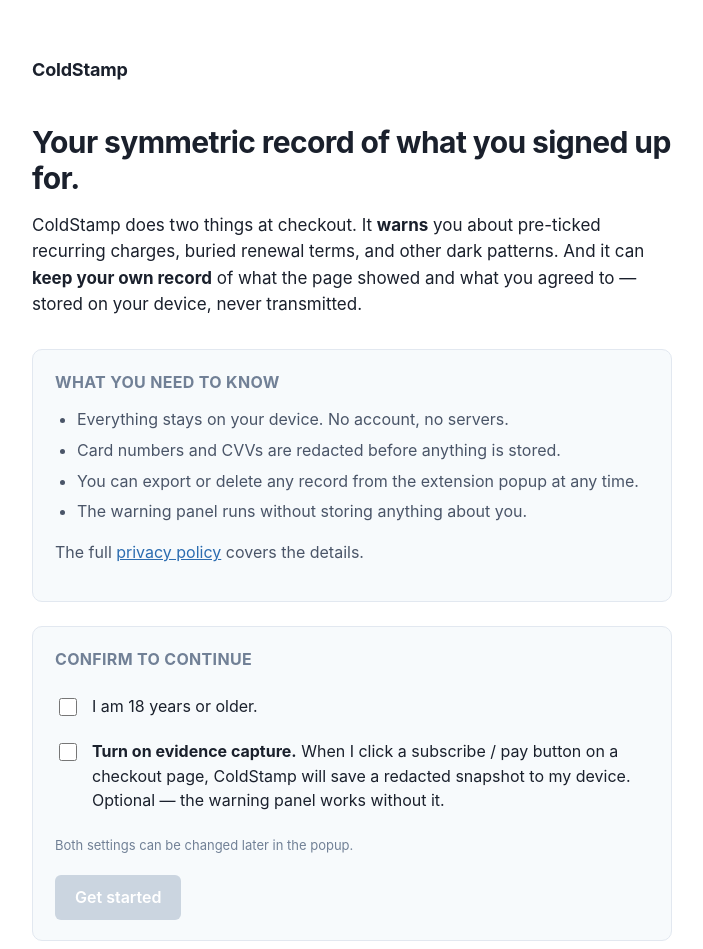
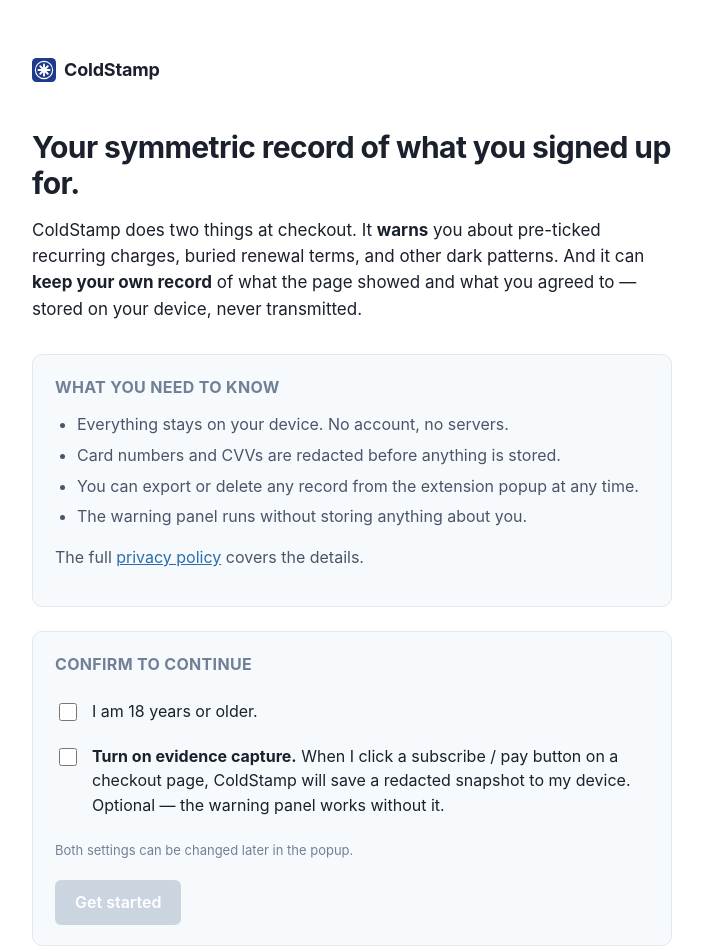
Before and after one commit to antonefremov/coldstamp, a website built with Vite: page src/onboarding/index.html in a window 1280 px wide. Shown: the top 949 px of the page, without its empty margins (288-991 px from the left). Built offline with nearby package versions, Linux system fonts and the light colour scheme; some packages are replaced by stand-ins of ours.

Commit message:
Add logo on onboarding page

```diff
--- a/src/onboarding/index.html
+++ b/src/onboarding/index.html
@@ -9,7 +9,19 @@
   <body>
     <main>
       <header>
-        <div class="wordmark">ColdStamp</div>
+        <div class="wordmark">
+          <svg viewBox="0 0 128 128" aria-hidden="true">
+            <rect x="0" y="0" width="128" height="128" rx="24" ry="24" fill="#1e3a8a"/>
+            <circle cx="64" cy="64" r="46" fill="none" stroke="#fff" stroke-width="6"/>
+            <g fill="none" stroke="#fff" stroke-width="10" stroke-linecap="round">
+              <line x1="64" y1="34" x2="64" y2="94"/>
+              <line x1="34" y1="64" x2="94" y2="64"/>
+              <line x1="44" y1="44" x2="84" y2="84"/>
+              <line x1="84" y1="44" x2="44" y2="84"/>
+            </g>
+          </svg>
+          <span>ColdStamp</span>
+        </div>
       </header>
 
       <h1>Your symmetric record of what you signed up for.</h1>
--- a/src/onboarding/onboarding.css
+++ b/src/onboarding/onboarding.css
@@ -23,9 +23,18 @@
 
 header { margin-bottom: 40px; }
 .wordmark {
+  display: inline-flex;
+  align-items: center;
+  gap: 8px;
   font-size: 18px;
   font-weight: 700;
   letter-spacing: -0.01em;
+}
+.wordmark svg {
+  display: block;
+  width: 24px;
+  height: 24px;
+  flex: 0 0 24px;
 }
 
 h1 {
```
